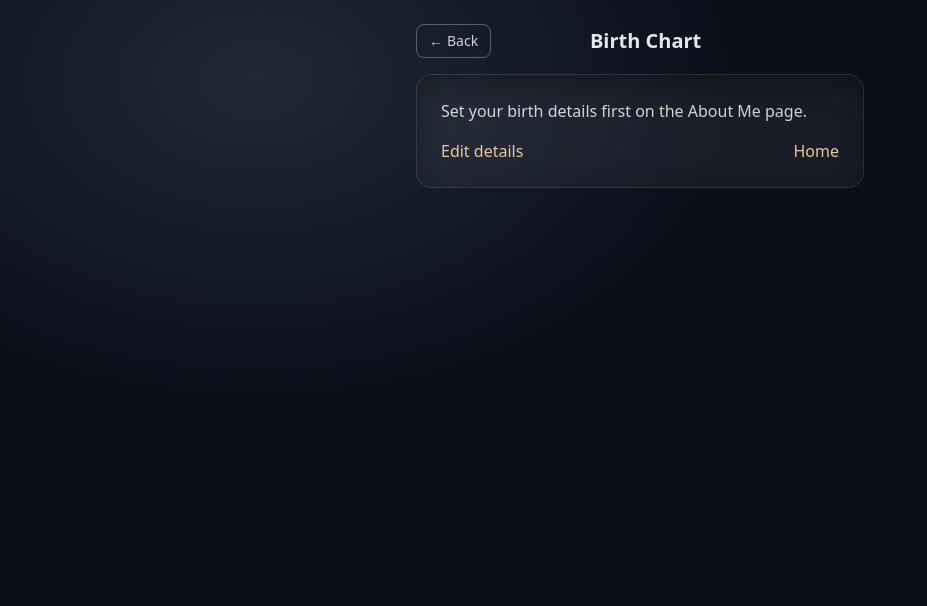
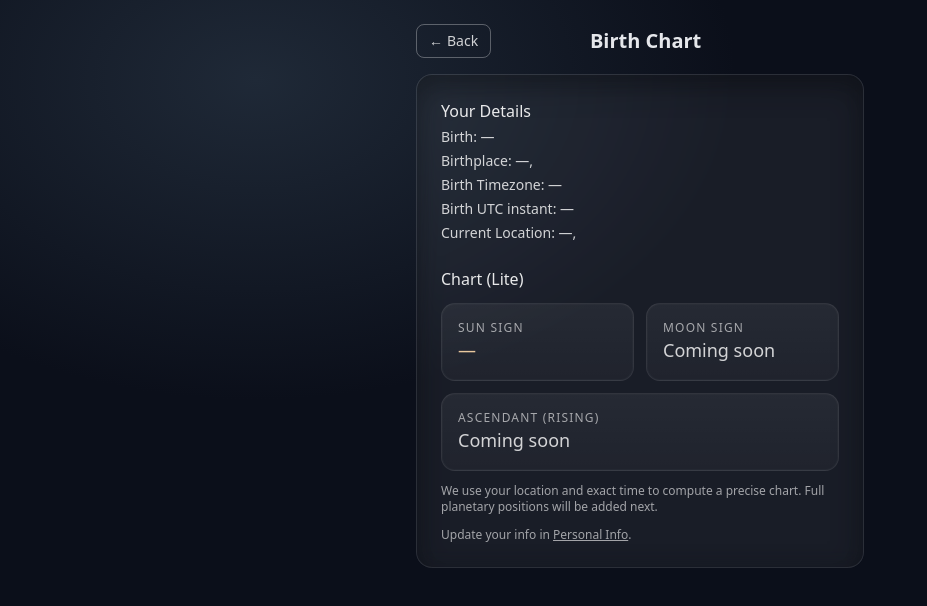
Before and after one commit to Anamelechi/lifetimer-v1, a Next.js app in the folder life-timer/: page /birth-chart in a window 1280 px wide. Shown: the top 606 px of the page, without its empty margins (0-927 px from the left). Built offline with nearby package versions, Linux system fonts and the light colour scheme.

Commit message:
feat(personal-info): add birth/current location capture with timezone lookup; implement Birth Chart (Sun sign, UTC instant); update nav

```diff
--- a/life-timer/src/app/age/page.js
+++ b/life-timer/src/app/age/page.js
@@ -1,6 +1,6 @@
 "use client";
 
-import { useEffect, useState } from "react";
+import { useEffect, useMemo, useState } from "react";
 import { useRouter } from "next/navigation";
 import { useTimerStore } from "@/store/timerStore";
 import BackButton from "@/components/BackButton";
@@ -23,133 +23,195 @@ function combineDateTime(dateStr, timeStr = "00:00") {
   return new Date(y, (m || 1) - 1, d || 1, hh || 0, mm || 0, 0, 0);
 }
 
-export default function AboutMePage() {
+async function fetchGeo(city, country, atIso) {
+  const params = new URLSearchParams();
+  if (city) params.set("city", city);
+  if (country) params.set("country", country);
+  if (atIso) params.set("at", atIso);
+  const res = await fetch(`/api/geo?${params.toString()}`, { cache: "no-store" });
+  if (!res.ok) throw new Error("geo lookup failed");
+  return res.json();
+}
+
+export default function PersonalInfoPage() {
   const router = useRouter();
-  const {
-    birthDate, setBirthDate,
-    birthCountry, setBirthCountry,
-    birthCity, setBirthCity,
-    currentCountry, setCurrentCountry,
-    currentCity, setCurrentCity,
-  } = useTimerStore();
+  const store = useTimerStore();
+
   const [dateStr, setDateStr] = useState("");
   const [timeStr, setTimeStr] = useState("00:00");
 
+  const [birthCountry, setBirthCountry] = useState("");
+  const [birthCity, setBirthCity] = useState("");
+  const [birthResolved, setBirthResolved] = useState(null);
+  const [birthResolving, setBirthResolving] = useState(false);
+
+  const [currentCountry, setCurrentCountry] = useState("");
+  const [currentCity, setCurrentCity] = useState("");
+  const [currentResolved, setCurrentResolved] = useState(null);
+  const [currentResolving, setCurrentResolving] = useState(false);
+
+  // hydrate from localStorage/store
   useEffect(() => {
-    // hydrate from localStorage if present
-    const savedDate = typeof window !== "undefined" ? localStorage.getItem("life-timer:birthDate") : null;
-    const savedTime = typeof window !== "undefined" ? localStorage.getItem("life-timer:birthTime") : null;
+    const savedDate = localStorage.getItem("life-timer:birthDate");
+    const savedTime = localStorage.getItem("life-timer:birthTime");
     if (savedDate) setDateStr(savedDate);
     if (savedTime) setTimeStr(savedTime);
-    if (birthDate && !savedDate) {
-      const d = new Date(birthDate);
+    if (store.birthDate && !savedDate) {
+      const d = new Date(store.birthDate);
       setDateStr(toDateOnlyString(d));
       setTimeStr(toTimeHMString(d));
     }
-    // hydrate locations
-    const bc = typeof window !== "undefined" ? localStorage.getItem("life-timer:birthCountry") : null;
-    const bct = typeof window !== "undefined" ? localStorage.getItem("life-timer:birthCity") : null;
-    const cc = typeof window !== "undefined" ? localStorage.getItem("life-timer:currentCountry") : null;
-    const cct = typeof window !== "undefined" ? localStorage.getItem("life-timer:currentCity") : null;
-    if (bc) setBirthCountry(bc);
-    if (bct) setBirthCity(bct);
-    if (cc) setCurrentCountry(cc);
-    if (cct) setCurrentCity(cct);
-  }, [birthDate, setBirthCountry, setBirthCity, setCurrentCountry, setCurrentCity]);
+    // locations
+    setBirthCountry(store.birthCountry || localStorage.getItem("life-timer:birthCountry") || "");
+    setBirthCity(store.birthCity || localStorage.getItem("life-timer:birthCity") || "");
+    setCurrentCountry(store.currentCountry || localStorage.getItem("life-timer:currentCountry") || "");
+    setCurrentCity(store.currentCity || localStorage.getItem("life-timer:currentCity") || "");
+  }, []);
+
+  const birthAtISO = useMemo(() => {
+    if (!dateStr) return null;
+    const t = timeStr || "00:00";
+    return `${dateStr}T${t}:00`;
+  }, [dateStr, timeStr]);
+
+  const resolveBirth = async () => {
+    if (!birthCity) return;
+    setBirthResolving(true);
+    try {
+      const data = await fetchGeo(birthCity, birthCountry, birthAtISO || undefined);
+      setBirthResolved(data);
+    } catch (e) {
+      setBirthResolved(null);
+    } finally {
+      setBirthResolving(false);
+    }
+  };
+
+  const resolveCurrent = async () => {
+    if (!currentCity) return;
+    setCurrentResolving(true);
+    try {
+      const data = await fetchGeo(currentCity, currentCountry, undefined);
+      setCurrentResolved(data);
+    } catch (e) {
+      setCurrentResolved(null);
+    } finally {
+      setCurrentResolving(false);
+    }
+  };
 
   const onSave = () => {
     const d = combineDateTime(dateStr, timeStr || "00:00");
-    if (!d || isNaN(d)) return;
-    setBirthDate(d);
-    if (typeof window !== "undefined") {
+    if (d && !isNaN(d)) {
+      store.setBirthDate(d);
       localStorage.setItem("life-timer:birthDate", dateStr);
       localStorage.setItem("life-timer:birthTime", timeStr || "00:00");
+    }
+    // Save birth location
+    store.setBirthLocation({
+      birthCountry,
+      birthCity,
+      birthLat: birthResolved?.latitude ?? null,
+      birthLon: birthResolved?.longitude ?? null,
+      birthTimeZone: birthResolved?.timezone ?? '',
+      birthUtcOffsetSeconds: birthResolved?.utcOffsetSeconds ?? null,
+    });
     localStorage.setItem("life-timer:birthCountry", birthCountry || "");
     localStorage.setItem("life-timer:birthCity", birthCity || "");
+
+    // Save current location
+    store.setCurrentLocation({
+      currentCountry,
+      currentCity,
+      currentLat: currentResolved?.latitude ?? null,
+      currentLon: currentResolved?.longitude ?? null,
+      currentTimeZone: currentResolved?.timezone ?? '',
+      currentUtcOffsetSeconds: currentResolved?.utcOffsetSeconds ?? null,
+    });
     localStorage.setItem("life-timer:currentCountry", currentCountry || "");
     localStorage.setItem("life-timer:currentCity", currentCity || "");
-    }
-    router.push("/");
+
+    router.push("/birth-chart");
   };
+
+  const currentOffsetHours = useMemo(() => {
+    const s = currentResolved?.utcOffsetSeconds ?? store.currentUtcOffsetSeconds;
+    return s != null ? (s / 3600) : null;
+  }, [currentResolved, store.currentUtcOffsetSeconds]);
 
   return (
     <div className="min-h-screen flex items-start justify-center p-6">
       <main className="w-full max-w-md">
         <div className="flex items-center justify-between mb-4">
           <BackButton fallback="/device/welcome" />
-          <h1 className="text-xl font-semibold">About Me</h1>
+          <h1 className="text-xl font-semibold">Personal Info</h1>
           <span className="w-[64px]" />
         </div>
-        <div className="glass rounded-2xl p-6 space-y-4">
+
+        <div className="glass rounded-2xl p-6 space-y-6">
+          <section className="space-y-3">
+            <h2 className="text-white/90 font-medium">Birth Details</h2>
             <div className="grid grid-cols-2 gap-3">
-            <label className="block text-sm text-white/80 col-span-2">
-              Birth country
-              <input
-                type="text"
-                className="mt-1 w-full bg-transparent border border-white/20 rounded px-3 py-2 text-sm focus:outline-none"
-                value={birthCountry}
-                onChange={(e) => setBirthCountry(e.target.value)}
-                placeholder="e.g., Nigeria"
-              />
+              <label className="block text-sm text-white/80 col-span-1">
+                Date
+                <input type="date" className="mt-1 w-full bg-transparent border border-white/20 rounded px-3 py-2 text-sm focus:outline-none" value={dateStr} onChange={(e) => setDateStr(e.target.value)} />
               </label>
-            <label className="block text-sm text-white/80 col-span-2">
-              Birth city
-              <input
-                type="text"
-                className="mt-1 w-full bg-transparent border border-white/20 rounded px-3 py-2 text-sm focus:outline-none"
-                value={birthCity}
-                onChange={(e) => setBirthCity(e.target.value)}
-                placeholder="e.g., Lagos"
-              />
+              <label className="block text-sm text-white/80 col-span-1">
+                Time (optional)
+                <input type="time" step="60" className="mt-1 w-full bg-transparent border border-white/20 rounded px-3 py-2 text-sm focus:outline-none" value={timeStr} onChange={(e) => setTimeStr(e.target.value)} />
               </label>
             </div>
+            <div className="grid grid-cols-2 gap-3">
               <label className="block text-sm text-white/80">
-            Date
-            <input
-              type="date"
-              className="mt-1 w-full bg-transparent border border-white/20 rounded px-3 py-2 text-sm focus:outline-none"
-              value={dateStr}
-              onChange={(e) => setDateStr(e.target.value)}
-            />
+                Country
+                <input type="text" placeholder="e.g., Italy" className="mt-1 w-full bg-transparent border border-white/20 rounded px-3 py-2 text-sm focus:outline-none" value={birthCountry} onChange={(e) => setBirthCountry(e.target.value)} />
               </label>
               <label className="block text-sm text-white/80">
-            Time (optional)
-            <input
-              type="time"
-              step="60"
-              className="mt-1 w-full bg-transparent border border-white/20 rounded px-3 py-2 text-sm focus:outline-none"
-              value={timeStr}
-              onChange={(e) => setTimeStr(e.target.value)}
-            />
-          </label>
-          <div className="grid grid-cols-2 gap-3">
-            <label className="block text-sm text-white/80 col-span-2">
-              Current country
-              <input
-                type="text"
-                className="mt-1 w-full bg-transparent border border-white/20 rounded px-3 py-2 text-sm focus:outline-none"
-                value={currentCountry}
-                onChange={(e) => setCurrentCountry(e.target.value)}
-                placeholder="e.g., United Kingdom"
-              />
-            </label>
-            <label className="block text-sm text-white/80 col-span-2">
-              Current city
-              <input
-                type="text"
-                className="mt-1 w-full bg-transparent border border-white/20 rounded px-3 py-2 text-sm focus:outline-none"
-                value={currentCity}
-                onChange={(e) => setCurrentCity(e.target.value)}
-                placeholder="e.g., London"
-              />
+                City
+                <input type="text" placeholder="e.g., Rome" className="mt-1 w-full bg-transparent border border-white/20 rounded px-3 py-2 text-sm focus:outline-none" value={birthCity} onChange={(e) => setBirthCity(e.target.value)} />
               </label>
             </div>
-          <button
-            onClick={onSave}
-            className="w-full bg-black text-white border border-white font-medium rounded-lg py-2 transition hover:bg-black/90"
-            disabled={!dateStr}
-          >
-            Continue
+            <div className="flex items-center gap-2">
+              <button onClick={resolveBirth} className="bg-black text-white border border-white rounded-lg px-3 py-2 text-sm hover:bg-black/90" disabled={!birthCity || birthResolving}>
+                {birthResolving ? "Resolving…" : "Lookup Timezone"}
+              </button>
+              {birthResolved && (
+                <div className="text-xs text-white/80">
+                  {birthResolved.timezone} (UTC {birthResolved.utcOffsetSeconds >= 0 ? "+" : ""}{(birthResolved.utcOffsetSeconds/3600).toFixed(1)}), {birthResolved.latitude?.toFixed(2)}, {birthResolved.longitude?.toFixed(2)}
+                </div>
+              )}
+            </div>
+          </section>
+
+          <section className="space-y-3">
+            <h2 className="text-white/90 font-medium">Current Location</h2>
+            <div className="grid grid-cols-2 gap-3">
+              <label className="block text-sm text-white/80">
+                Country
+                <input type="text" placeholder="e.g., United Kingdom" className="mt-1 w-full bg-transparent border border-white/20 rounded px-3 py-2 text-sm focus:outline-none" value={currentCountry} onChange={(e) => setCurrentCountry(e.target.value)} />
+              </label>
+              <label className="block text-sm text-white/80">
+                City
+                <input type="text" placeholder="e.g., London" className="mt-1 w-full bg-transparent border border-white/20 rounded px-3 py-2 text-sm focus:outline-none" value={currentCity} onChange={(e) => setCurrentCity(e.target.value)} />
+              </label>
+            </div>
+            <div className="flex items-center gap-2">
+              <button onClick={resolveCurrent} className="bg-black text-white border border-white rounded-lg px-3 py-2 text-sm hover:bg-black/90" disabled={!currentCity || currentResolving}>
+                {currentResolving ? "Resolving…" : "Lookup Timezone"}
+              </button>
+              {currentResolved && (
+                <div className="text-xs text-white/80">
+                  {currentResolved.timezone} (UTC {currentResolved.utcOffsetSeconds >= 0 ? "+" : ""}{(currentResolved.utcOffsetSeconds/3600).toFixed(1)})
+                </div>
+              )}
+            </div>
+            {currentOffsetHours != null && (
+              <p className="text-xs text-white/70">Current UTC offset: {currentOffsetHours >= 0 ? "+" : ""}{currentOffsetHours}h</p>
+            )}
+          </section>
+
+          <button onClick={onSave} className="w-full bg-black text-white border border-white font-medium rounded-lg py-2 transition hover:bg-black/90" disabled={!dateStr || !birthCity}>
+            Save & Generate Birth Chart
           </button>
         </div>
       </main>
--- a/life-timer/src/app/birth-chart/page.js
+++ b/life-timer/src/app/birth-chart/page.js
@@ -3,13 +3,65 @@
 import Link from "next/link";
 import BackButton from "@/components/BackButton";
 import { useTimerStore } from "@/store/timerStore";
+import { useEffect, useMemo, useState } from "react";
+
+function toDateOnlyString(d) {
+	const y = d.getFullYear();
+	const m = String(d.getMonth() + 1).padStart(2, "0");
+	const day = String(d.getDate()).padStart(2, "0");
+	return `${y}-${m}-${day}`;
+}
+function toTimeHMString(d) {
+	const hh = String(d.getHours()).padStart(2, "0");
+	const mm = String(d.getMinutes()).padStart(2, "0");
+	return `${hh}:${mm}`;
+}
+function computeSunSign(date) {
+	if (!date) return null;
+	const m = date.getMonth() + 1;
+	const d = date.getDate();
+	// Tropical Western zodiac date ranges
+	const ranges = [
+		[3, 21, 4, 19, "Aries"],
+		[4, 20, 5, 20, "Taurus"],
+		[5, 21, 6, 20, "Gemini"],
+		[6, 21, 7, 22, "Cancer"],
+		[7, 23, 8, 22, "Leo"],
+		[8, 23, 9, 22, "Virgo"],
+		[9, 23, 10, 22, "Libra"],
+		[10, 23, 11, 21, "Scorpio"],
+		[11, 22, 12, 21, "Sagittarius"],
+		[12, 22, 1, 19, "Capricorn"],
+		[1, 20, 2, 18, "Aquarius"],
+		[2, 19, 3, 20, "Pisces"],
+	];
+	const after = (M, D) => (m > M || (m === M && d >= D));
+	const before = (M, D) => (m < M || (m === M && d <= D));
+	for (const [sm, sd, em, ed, name] of ranges) {
+		if ((sm <= em && after(sm, sd) && before(em, ed)) || (sm > em && (after(sm, sd) || before(em, ed)))) {
+			return name;
+		}
+	}
+	return null;
+}
 
 export default function BirthChartPage() {
-  const {
-    birthDate,
-    birthCountry, birthCity,
-    currentCountry, currentCity,
-  } = useTimerStore();
+	const store = useTimerStore();
+	const [hydrated, setHydrated] = useState(false);
+
+	useEffect(() => setHydrated(true), []);
+
+	const birthLocal = store.birthDate ? new Date(store.birthDate) : null;
+	const sunSign = useMemo(() => computeSunSign(birthLocal), [birthLocal]);
+	const birthOffsetHours = useMemo(() => store.birthUtcOffsetSeconds != null ? store.birthUtcOffsetSeconds / 3600 : null, [store.birthUtcOffsetSeconds]);
+	const currentOffsetHours = useMemo(() => store.currentUtcOffsetSeconds != null ? store.currentUtcOffsetSeconds / 3600 : null, [store.currentUtcOffsetSeconds]);
+
+	// Compute approximate UTC instant from stored local birth + offset
+	const birthUtcIso = useMemo(() => {
+		if (!birthLocal || store.birthUtcOffsetSeconds == null) return null;
+		const ms = birthLocal.getTime() - store.birthUtcOffsetSeconds * 1000;
+		return new Date(ms).toISOString();
+	}, [birthLocal, store.birthUtcOffsetSeconds]);
 
 	return (
 		<div className="min-h-screen flex items-start justify-center p-6">
@@ -19,21 +71,41 @@ export default function BirthChartPage() {
 					<h1 className="text-xl font-semibold">Birth Chart</h1>
 					<span className="w-[64px]" />
 				</div>
-        <div className="glass rounded-2xl p-6 space-y-4">
-          {!birthDate ? (
-            <p className="text-white/80">Set your birth details first on the About Me page.</p>
-          ) : (
-            <div className="text-white/90 text-sm space-y-2">
-              <div><span className="text-white/60">Birth date/time:</span> {new Date(birthDate).toString()}</div>
-              <div><span className="text-white/60">Birth place:</span> {birthCity || '—'}, {birthCountry || '—'}</div>
-              <div><span className="text-white/60">Current place:</span> {currentCity || '—'}, {currentCountry || '—'}</div>
-              <p className="text-white/70">Coming soon: astrologic birth chart calculation and display.</p>
+
+				<div className="glass rounded-2xl p-6 space-y-6">
+					{!hydrated && <p className="text-white/70">Loading…</p>}
+					{hydrated && (
+						<>
+							<section className="space-y-1">
+								<h2 className="text-white/90 font-medium">Your Details</h2>
+								<p className="text-sm text-white/80">Birth: {birthLocal ? `${toDateOnlyString(birthLocal)} ${toTimeHMString(birthLocal)}` : '—'}</p>
+								<p className="text-sm text-white/80">Birthplace: {store.birthCity || '—'}, {store.birthCountry || ''}</p>
+								<p className="text-sm text-white/80">Birth Timezone: {store.birthTimeZone || '—'} {birthOffsetHours != null ? `(UTC ${birthOffsetHours >= 0 ? '+' : ''}${birthOffsetHours}h)` : ''}</p>
+								<p className="text-sm text-white/80">Birth UTC instant: {birthUtcIso || '—'}</p>
+								<p className="text-sm text-white/80">Current Location: {store.currentCity || '—'}, {store.currentCountry || ''} {currentOffsetHours != null ? `(UTC ${currentOffsetHours >= 0 ? '+' : ''}${currentOffsetHours}h)` : ''}</p>
+							</section>
+
+							<section className="space-y-3">
+								<h2 className="text-white/90 font-medium">Chart (Lite)</h2>
+								<div className="grid grid-cols-2 gap-3">
+									<div className="panel rounded-xl p-4">
+										<div className="text-xs text-white/60 tracking-widest">SUN SIGN</div>
+										<div className="text-lg text-accent">{sunSign || '—'}</div>
 									</div>
+									<div className="panel rounded-xl p-4">
+										<div className="text-xs text-white/60 tracking-widest">MOON SIGN</div>
+										<div className="text-lg text-white/80">Coming soon</div>
+									</div>
+									<div className="panel rounded-xl p-4 col-span-2">
+										<div className="text-xs text-white/60 tracking-widest">ASCENDANT (RISING)</div>
+										<div className="text-lg text-white/80">Coming soon</div>
+									</div>
+								</div>
+								<p className="text-xs text-white/60">We use your location and exact time to compute a precise chart. Full planetary positions will be added next.</p>
+								<div className="text-xs text-white/60">Update your info in <Link className="underline" href="/age">Personal Info</Link>.</div>
+							</section>
+						</>
 					)}
-          <div className="flex items-center justify-between">
-            <Link href="/age" className="text-accent">Edit details</Link>
-            <Link href="/" className="text-accent">Home</Link>
-          </div>
 				</div>
 			</main>
 		</div>
--- a/life-timer/src/app/page.js
+++ b/life-timer/src/app/page.js
@@ -212,7 +212,7 @@ function HomeContent() {
           <div className="text-sm flex items-center gap-3 text-white/70">
             <Link href="/device/welcome" className="hover:text-white">Welcome</Link>
             <Link href="/device" className="hover:text-white">Device</Link>
-            <Link href="/age" className="hover:text-white">Age</Link>
+            <Link href="/age" className="hover:text-white">Personal Info</Link>
             <Link href="/birth-chart" className="hover:text-white">Birth Chart</Link>
           </div>
         </div>
--- a/life-timer/src/store/timerStore.js
+++ b/life-timer/src/store/timerStore.js
@@ -1,22 +1,44 @@
 import { create } from 'zustand';
 
 export const useTimerStore = create((set) => ({
+  // Core birth date/time (Date in local time)
   birthDate: null,
   setBirthDate: (date) => set({ birthDate: date }),
-  // Birth location
+
+  // Birth location details
   birthCountry: '',
   birthCity: '',
-  setBirthCountry: (country) => set({ birthCountry: country }),
-  setBirthCity: (city) => set({ birthCity: city }),
-  birthTimeZone: '',
-  setBirthTimeZone: (tz) => set({ birthTimeZone: tz }),
-  // Current location
+  birthLat: null,
+  birthLon: null,
+  birthTimeZone: '', // IANA, e.g., Europe/Rome
+  birthUtcOffsetSeconds: null, // offset at birth moment
+
+  // Current location details
   currentCountry: '',
   currentCity: '',
-  setCurrentCountry: (country) => set({ currentCountry: country }),
-  setCurrentCity: (city) => set({ currentCity: city }),
+  currentLat: null,
+  currentLon: null,
   currentTimeZone: '',
-  setCurrentTimeZone: (tz) => set({ currentTimeZone: tz }),
+  currentUtcOffsetSeconds: null,
+
+  // Bulk setter helpers
+  setBirthLocation: (info) => set((state) => ({
+    birthCountry: info.birthCountry ?? state.birthCountry,
+    birthCity: info.birthCity ?? state.birthCity,
+    birthLat: info.birthLat ?? state.birthLat,
+    birthLon: info.birthLon ?? state.birthLon,
+    birthTimeZone: info.birthTimeZone ?? state.birthTimeZone,
+    birthUtcOffsetSeconds: info.birthUtcOffsetSeconds ?? state.birthUtcOffsetSeconds,
+  })),
+  setCurrentLocation: (info) => set((state) => ({
+    currentCountry: info.currentCountry ?? state.currentCountry,
+    currentCity: info.currentCity ?? state.currentCity,
+    currentLat: info.currentLat ?? state.currentLat,
+    currentLon: info.currentLon ?? state.currentLon,
+    currentTimeZone: info.currentTimeZone ?? state.currentTimeZone,
+    currentUtcOffsetSeconds: info.currentUtcOffsetSeconds ?? state.currentUtcOffsetSeconds,
+  })),
+
   deviceType: null, // 'ios' | 'android'
   setDeviceType: (type) => set({ deviceType: type }),
 }));
```
Also changed, not shown: life-timer/src/app/api/geo/route.js (added, +51 -0 lines). Lines whose indentation alone changed are shown as unchanged.
